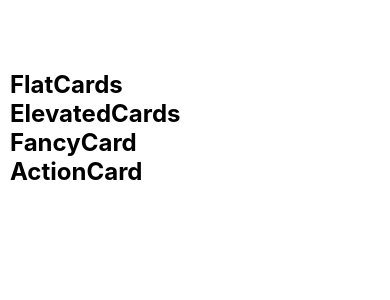
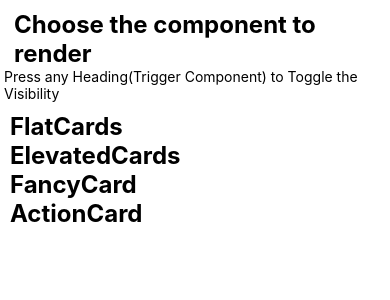
Before and after one commit to 007tickooayush/native_mark1, a React Native app: screen / in a window 390 px wide. Shown: the top 300 px of the page. Built offline with nearby package versions, Linux system fonts and the light colour scheme.

Commit message:
navbar changes

```diff
--- a/_components/Navbar.tsx
+++ b/_components/Navbar.tsx
@@ -1,11 +1,13 @@
 import { View, Text } from 'react-native'
 import React from 'react'
-import { styles } from '../_utils/utils';
+import { getStylesColorTxt, styles } from '../_utils/utils';
 
 const Navbar = () => {
+
     return (
         <View style={[styles.navbar]}>
-            <Text style={[styles.headingText, styles.whiteText]}>Choose the component to render</Text>
+            <Text style={[styles.headingText, getStylesColorTxt()]}>Choose the component to render</Text>
+            <Text style={[getStylesColorTxt()]}>Press any Heading(Trigger Component) to Toggle the Visibility</Text>
         </View>
     )
 }
--- a/_utils/utils.ts
+++ b/_utils/utils.ts
@@ -138,14 +138,14 @@ export const styles = StyleSheet.create({
         elevation: 8,
     },
     navbar:{
-        margin: 0,
+        margin: 4,
         paddingTop: 6,
         paddingBottom: 6,
         display: 'flex',
         // flex: 1,
         flexDirection: 'column',
-        alignItems: 'baseline',
-        justifyContent: 'flex-start'
+        alignItems: 'center',
+        justifyContent: 'space-between'
     },
     headingText: {
         fontSize: 24,
```
